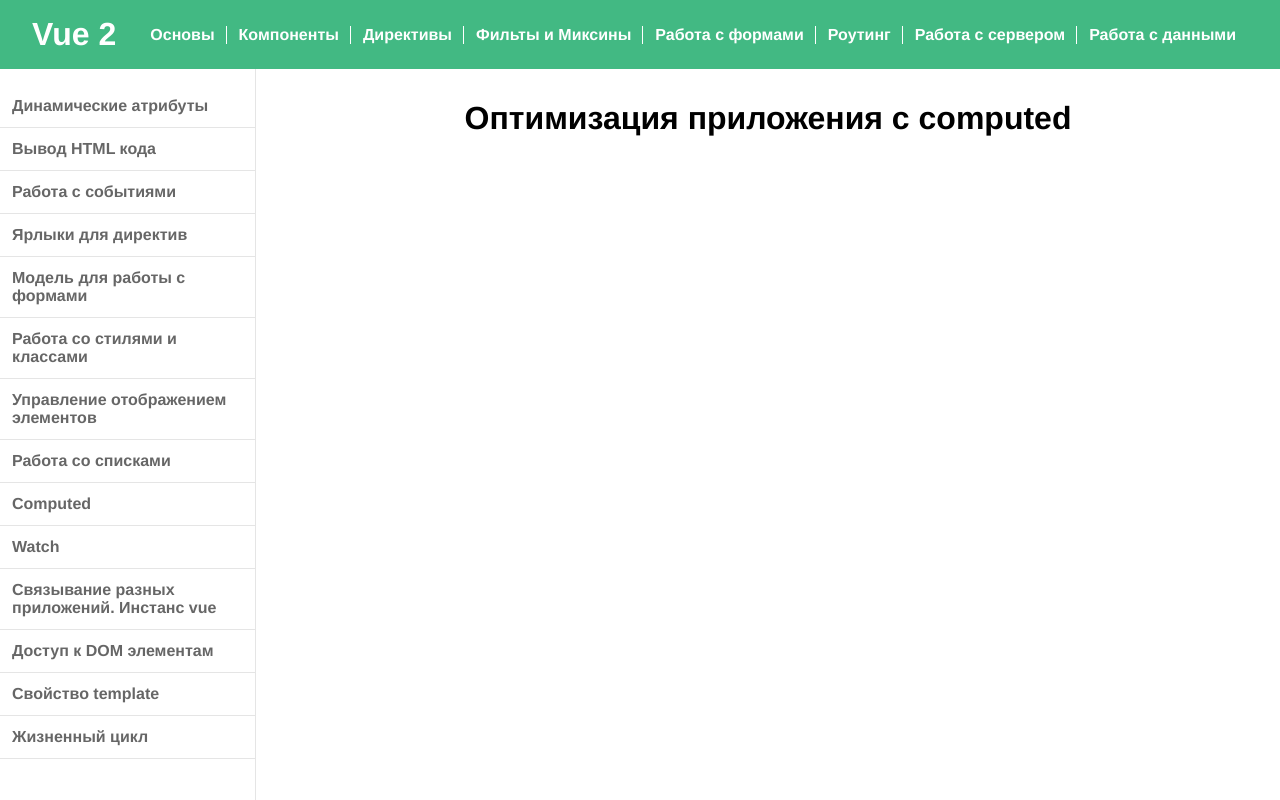
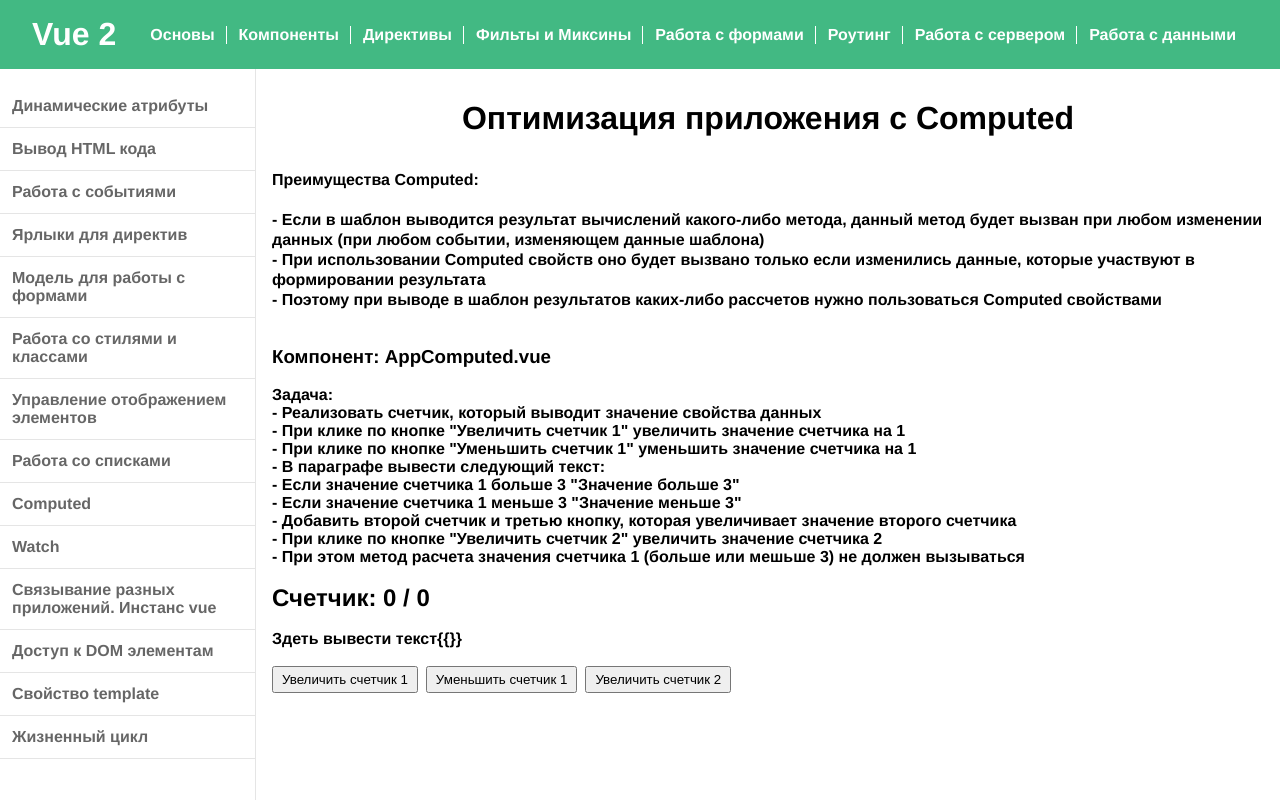
Before and after one commit to VladimirShadrov/vue2-repetition, a Vue app: page /computed in a window 1280 px wide. Built offline with nearby package versions, Linux system fonts and the light colour scheme.

Commit message:
Добавлен контент для Computed

```diff
--- a/src/components/base/pages/AppComputed.vue
+++ b/src/components/base/pages/AppComputed.vue
@@ -1,11 +1,62 @@
 <template>
   <div>
-    <h1 class="content__theme-title">Оптимизация приложения с computed</h1>
+    <h1 class="content__theme-title">Оптимизация приложения с Сomputed</h1>
+    <br />
+
+    <h4 style="line-height: 20px">
+      Преимущества Computed: <br /><br />
+      - Если в шаблон выводится результат вычислений какого-либо метода, данный метод будет вызван при любом изменении данных (при любом событии,
+      изменяющем данные шаблона) <br />
+      - При использовании Computed свойств оно будет вызвано только если изменились данные, которые участвуют в формировании результата <br />
+      - Поэтому при выводе в шаблон результатов каких-либо рассчетов нужно пользоваться Computed свойствами <br />
+    </h4>
+    <br /><br />
+
+    <h3>Компонент: AppComputed.vue</h3>
+    <br />
+
+    <h4>
+      Задача: <br />
+      - Реализовать счетчик, который выводит значение свойства данных <br />
+      - При клике по кнопке "Увеличить счетчик 1" увеличить значение счетчика на 1 <br />
+      - При клике по кнопке "Уменьшить счетчик 1" уменьшить значение счетчика на 1 <br />
+      - В параграфе вывести следующий текст: <br />
+      - Если значение счетчика 1 больше 3 "Значение больше 3" <br />
+      - Если значение счетчика 1 меньше 3 "Значение меньше 3" <br />
+      - Добавить второй счетчик и третью кнопку, которая увеличивает значение второго счетчика <br />
+      - При клике по кнопке "Увеличить счетчик 2" увеличить значение счетчика 2 <br />
+      - При этом метод расчета значения счетчика 1 (больше или мешьше 3) не должен вызываться <br />
+    </h4>
+    <br />
+
+    <h2>Счетчик: {{ counter1 }} / {{ counter2 }}</h2>
+    <br />
+
+    <h4>Здеть вывести текст{{}}</h4>
+    <br />
+
+    <button class="button">Увеличить счетчик 1</button>
+    <button class="button">Уменьшить счетчик 1</button>
+    <button class="button">Увеличить счетчик 2</button><br /><br />
   </div>
 </template>
 
 <script>
-export default {};
+export default {
+  name: 'app-computed',
+  data() {
+    return {
+      counter1: 0,
+      counter2: 0,
+    };
+  },
+};
 </script>
 
-<style></style>
+<style scoped>
+.button {
+  margin-right: 8px;
+  padding: 4px 8px;
+  cursor: pointer;
+}
+</style>
--- a/src/components/base/pages/AppShowItems.vue
+++ b/src/components/base/pages/AppShowItems.vue
@@ -73,7 +73,7 @@ export default {
 };
 </script>
 
-<style>
+<style scoped>
 .input,
 .button {
   padding: 4px 8px;
```
